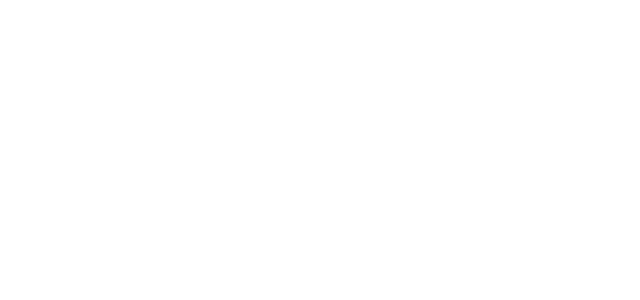
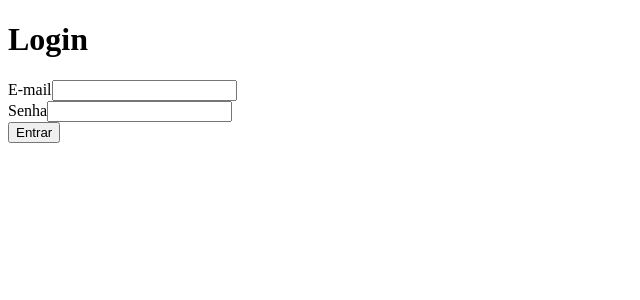
Before and after one commit to AulaSimulado/Simulado, a React (Vite) app: page / in a window 1280 px wide. Shown: the top 300 px of the page, without its empty margins (0-640 px from the left). Built offline with nearby package versions, Linux system fonts and the light colour scheme.

Commit message:
Fix: Chamando o login na pagina inicial

```diff
--- a/src/App.jsx
+++ b/src/App.jsx
@@ -4,7 +4,7 @@ import Login from './pages/Login'
 const App = () => {
   return (
     <>
-
+      <Login />
     </>
   )
 }
--- a/src/pages/Login.jsx
+++ b/src/pages/Login.jsx
@@ -21,7 +21,7 @@ function Login() {
                             type="email"
                             id="email"
                             value={email}
-                            onChange={(e) => setEmail(e.target.value)} // Atualiza o estado
+                            onChange={(e) => setEmail(e.target.value)}
                             autoComplete="username"
                             required
                         />
@@ -33,7 +33,7 @@ function Login() {
                             type="password"
                             id="senha"
                             value={senha}
-                            onChange={(e) => setSenha(e.target.value)} // Atualiza o estado
+                            onChange={(e) => setSenha(e.target.value)}
                             autoComplete="current-password"
                             required
                         />
```
